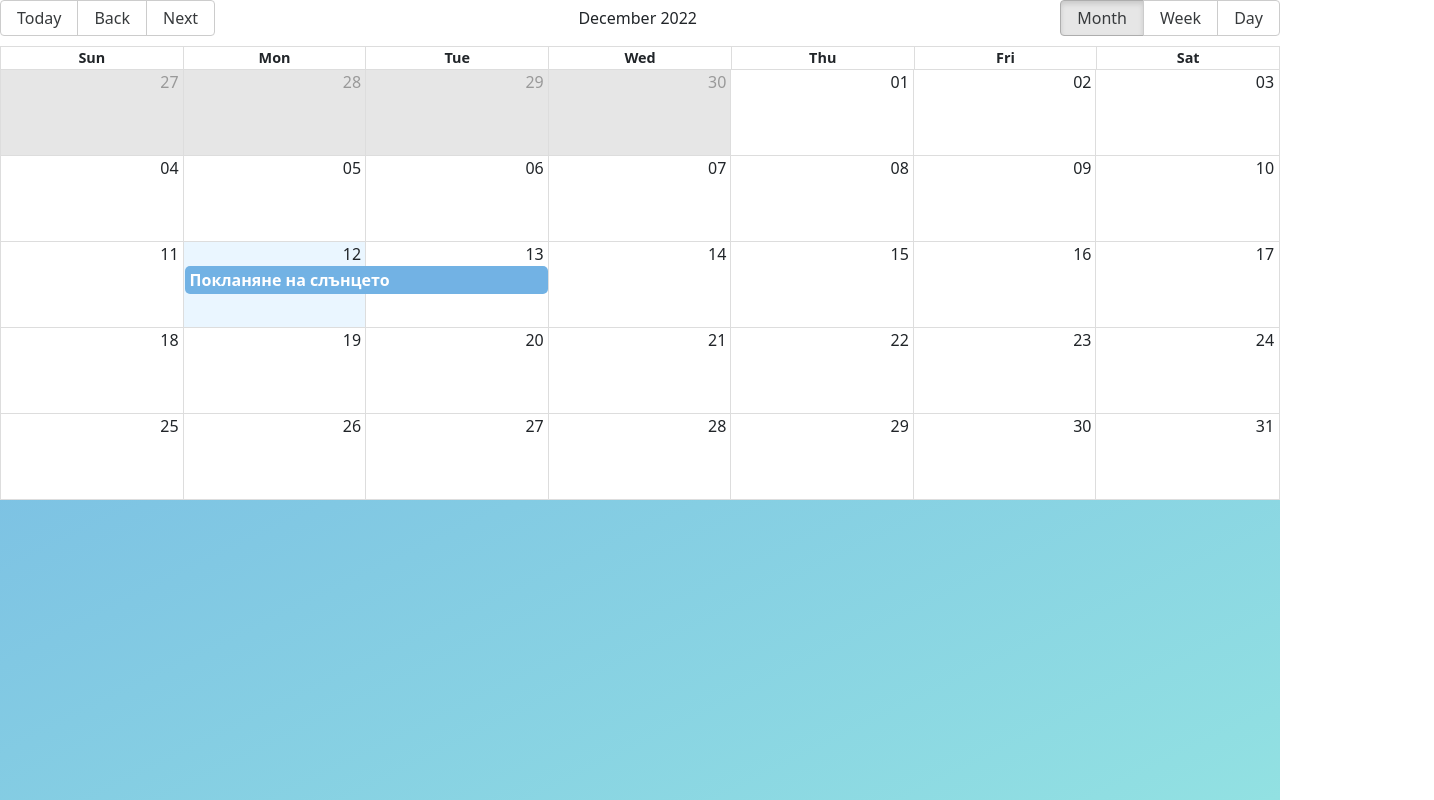
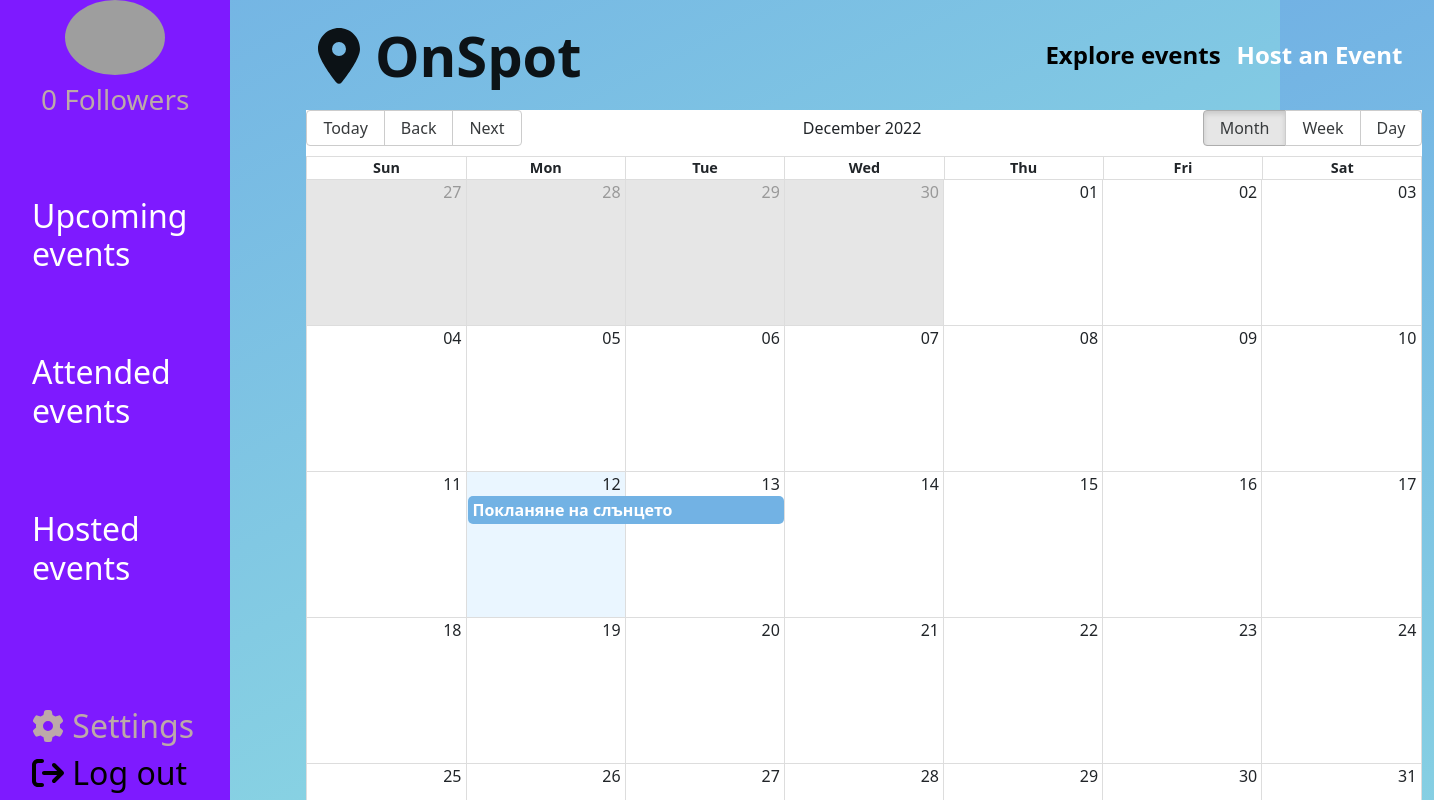
Before and after one commit to MartinYordanov374/OnSpot, a React (Create React App) app: page /EventsManager/CalendarSchedule in a window 1280 px wide. Shown: the top 800 px of the page, 1434 px wide, since content can reach past the window. Built offline with nearby package versions, Linux system fonts and the light colour scheme; no server answers; grey boxes are pictures that could not be loaded.

Commit message:
centered the calendar.. sort of

```diff
--- a/src/Components/CalendarScheduleComponent/CalendarSchedule.js
+++ b/src/Components/CalendarScheduleComponent/CalendarSchedule.js
@@ -1,7 +1,13 @@
 import React, { Component } from 'react'
 import { Calendar, momentLocalizer } from 'react-big-calendar'
 import moment from "moment";
+import NavbarComponentRegisteredUser from '../NavbarComponent/NavbarComponentRegisteredUser'
+import SidebarComponent from '../SidebarComponent/SidebarComponent';
+import { Container } from 'react-bootstrap'
+
+import './Styles/CalendarScheduleStyle.css'
 import 'react-big-calendar/lib/css/react-big-calendar.css'
+
 export default class CalendarSchedule extends Component {
   constructor()
   {
@@ -22,19 +28,23 @@
   }
   render() {
     return (
-      <div className='CalendarWrapper'>
-        <Calendar className='c1'
+      <div className='CalendarWrapper justify-content-center align-items-center'>
+        <SidebarComponent/>
+        <Container className='CalendarContainer'>
+          <NavbarComponentRegisteredUser/>
+            <Calendar
               localizer={this.localizer}
               defaultView = 'month'
               views={['month', 'week', 'day']}
               events={this.state.events}
               startAccessor="start"
               endAccessor="end"
-          style={{ height: 500, backgroundColor: 'white' }}
+              style={{ height: 800, backgroundColor: 'white' }}
               eventPropGetter={() => ({
                 style: { backgroundColor: "#72B2E4", fontWeight: 'bold' }
-          })}
-        />
+              })}/>
+
+        </Container>
       </div>
     )
   }
--- a/src/Components/CalendarScheduleComponent/Styles/CalendarScheduleStyle.css
+++ b/src/Components/CalendarScheduleComponent/Styles/CalendarScheduleStyle.css
@@ -18,7 +18,7 @@
 }
 
 .CalendarWrapper .CalendarContainer {
-  width: 50%;
+  margin-left: 23%;
 }
 
 .c1 .rbc-event, .rbc-day-slot .rbc-background-event {
--- a/src/Components/CalendarScheduleComponent/Styles/CalendarScheduleStyle.scss
+++ b/src/Components/CalendarScheduleComponent/Styles/CalendarScheduleStyle.scss
@@ -19,7 +19,7 @@
 
 .CalendarWrapper{
     .CalendarContainer{
-        width: 50%;
+        margin-left: 23%;
     }
 }
 .c1 .rbc-event, .rbc-day-slot .rbc-background-event{
```
Also changed, not shown: 1 other file (tests, documents, lock files or other folders). Lines whose indentation alone changed are shown as unchanged.
